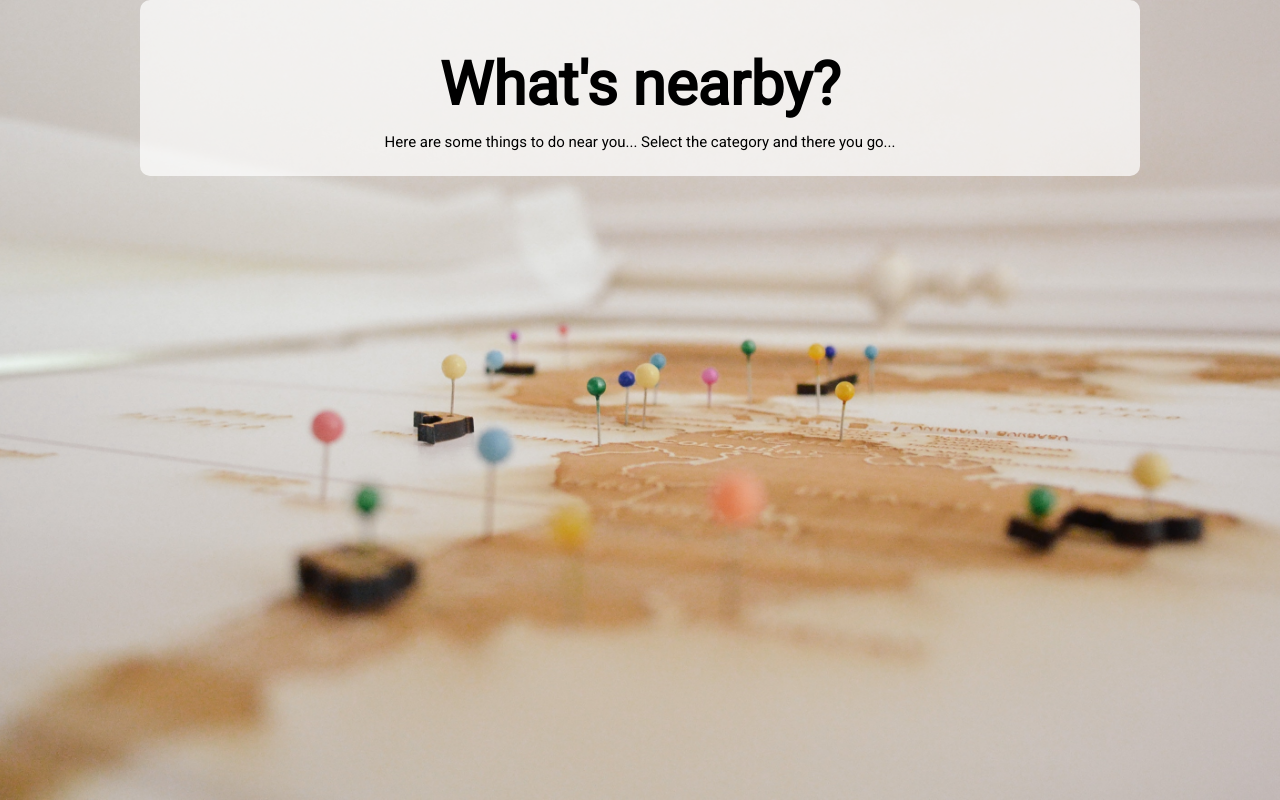
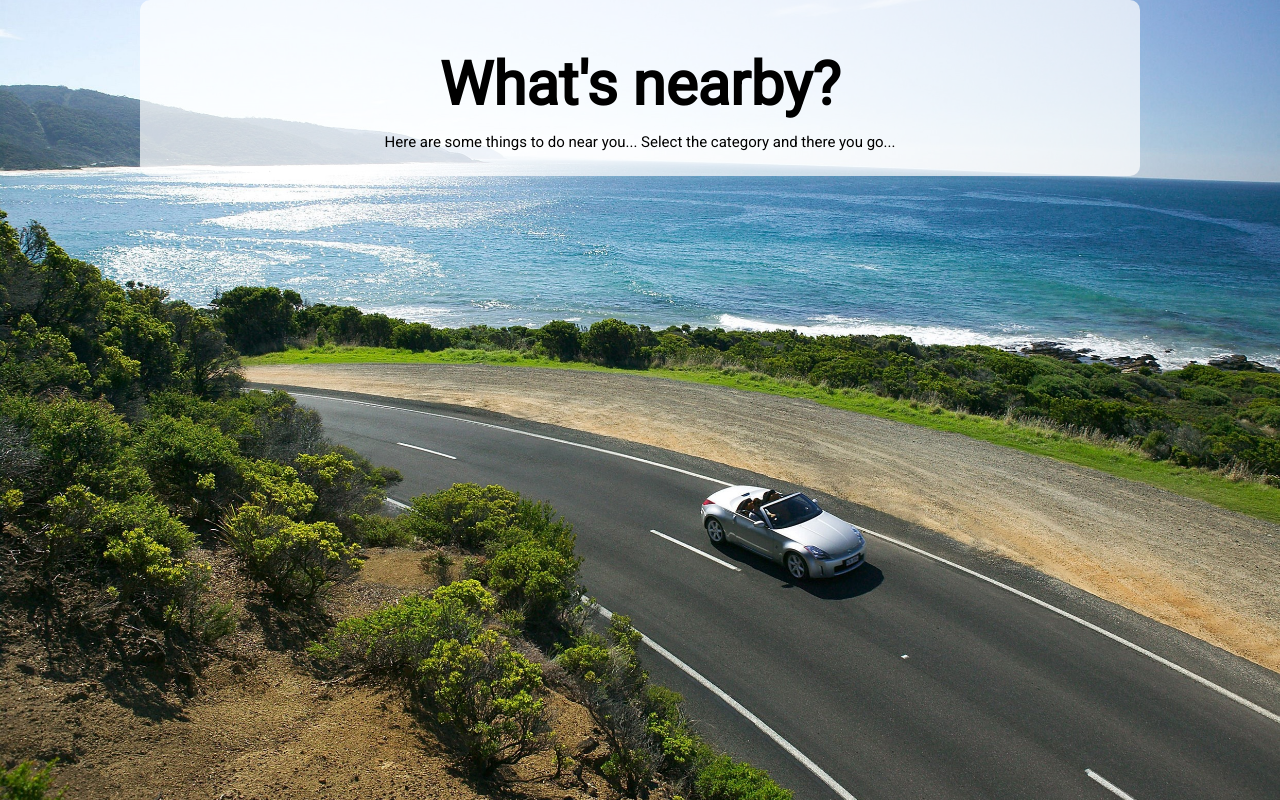
Before and after one commit to nikhil-tyagi/nikhil-tyagi.github.io, a plain HTML site: page index.html in a window 1280 px wide. Drawn offline with nearby package versions, Linux system fonts and the light colour scheme; a web font is replaced by a local one.

Commit message:
changed background image

```diff
--- a/index.css
+++ b/index.css
@@ -1,7 +1,7 @@
 body {
     font-family: 'Roboto', sans-serif;
     text-align: center;
-    background: url("./images/map-2.jpg");
+    background: url("./images/bg.jpg");
     background-size: cover;
     background-repeat: no-repeat;
     background-attachment: fixed;
```
Also changed, not shown: images/bg.jpg (added).
